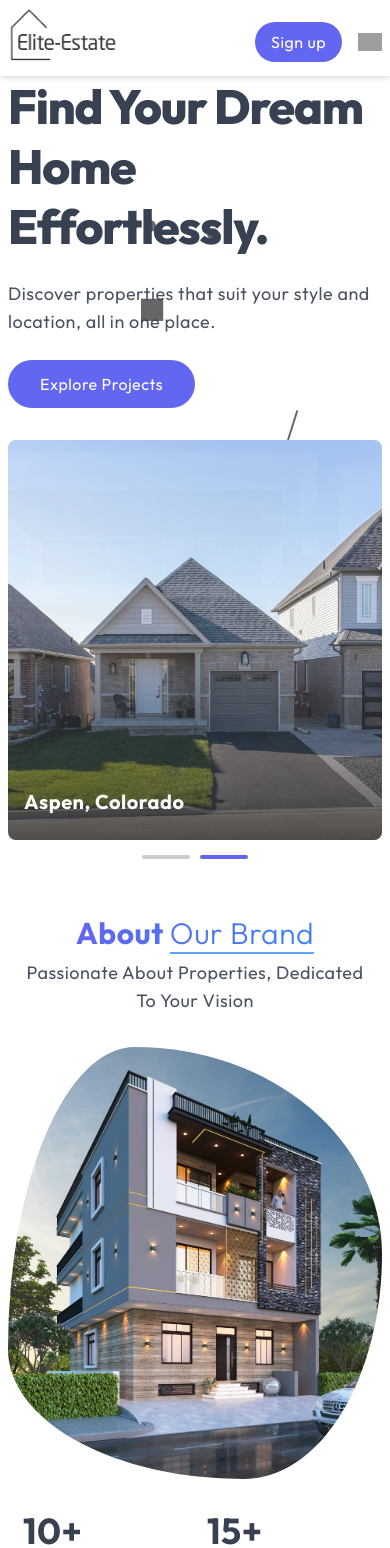
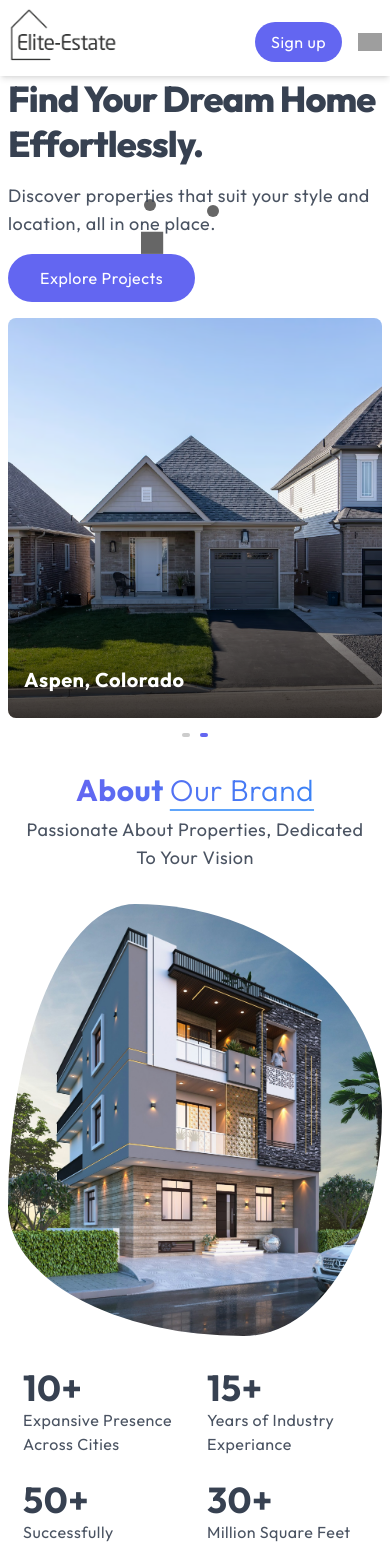
Before and after one commit to codebyfaisal/eliteestate, a React (Vite) app: page / in a window 390 px wide. Shown: the top 1548 px of the page. Built offline with nearby package versions, Linux system fonts and the light colour scheme; grey boxes are pictures that could not be loaded.

Commit message:
correct the overfllow-x bug

```diff
--- a/src/App.jsx
+++ b/src/App.jsx
@@ -1,3 +1,4 @@
+import { useEffect } from "react";
 import {
   Header,
   Hero,
@@ -11,14 +12,17 @@ import {
 import { Toaster } from "react-hot-toast";
 
 function App() {
+  useEffect(() => {
+    window.scrollTo({ left: 0 });
+  }, []);
   return (
     <>
       <Toaster />
       <Header />
       <Hero />
 
-      <div id="about" className="py-8 md:p-0"></div>
-      <main className="px-2 md:px-10 lg:px-20 relative space-y-20">
+      <div className="sm:py-4 md:py-0"></div>
+      <main className="px-2 md:px-10 lg:px-20 relative space-y-20 mt-8 sm:mt-0">
         <About />
         <Projects />
         <Video />
--- a/src/components/Hero.jsx
+++ b/src/components/Hero.jsx
@@ -19,7 +19,7 @@ const Hero = () => {
 
   return (
     <section
-      className="w-full h-[90vh] px-2 md:px-10 lg:px-20 relative hero"
+      className="w-full sm:h-[90vh] px-2 md:px-10 lg:px-20 relative hero"
       id="home"
     >
       <div className="canvas absolute top-0 left-0 size-full z-[-1000]">
@@ -112,16 +112,16 @@ const Hero = () => {
         />
       </div>
 
-      <div className="grid grid-cols-1 md:grid-cols-2 gap-8 h-full z-[1000] items-center">
+      <div className="sm:grid sm:grid-cols-1 md:grid-cols-2 sm:gap-8 h-full z-[1000] items-center space-y-4 sm:space-y-0">
         {/* Text Section */}
         <motion.div
           initial={{ opacity: 0, x: -100 }}
           transition={{ duration: 1.5 }}
           whileInView={{ opacity: 1, x: 0 }}
           viewport={{ once: true }}
-          className="space-y-6"
+          className="space-y-4"
         >
-          <h1 className="text-5xl md:text-7xl font-extrabold leading-tight tracking-tight text-gray-700 capitalize">
+          <h1 className="text-4xl sm:text-5xl md:text-7xl font-extrabold leading-tight tracking-tight text-gray-700 capitalize">
             Find your dream home effortlessly.
           </h1>
           <p className="text-lg md:text-xl text-gray-700 opacity-90">
@@ -166,6 +166,7 @@ const Hero = () => {
               </div>
             ))}
           </Slider>
+        <div id="about"></div>
         </motion.div>
       </div>
     </section>
--- a/src/index.css
+++ b/src/index.css
@@ -12,10 +12,6 @@
 body {
   overflow-x: hidden;
   letter-spacing: 0.5px;
-}
-
-.hero .slick-slider .slick-slide {
-  transition: all 4s ease-out !important;
 }
 
 .slick-arrow {
@@ -48,10 +44,16 @@ body {
 }
 
 .slick-dots li {
-  width: 3rem !important;
+  width: 0.5rem !important;
   height: 0.3rem !important;
   background-color: #ccc;
   border-radius: 1rem;
+}
+
+@media Screen and (width > 500px){
+  .slick-dots li {
+    width: 2.5rem !important;
+  }
 }
 
 .slick-dots li button::before {
@@ -60,8 +62,6 @@ body {
   color: transparent !important;
 }
 .slick-dots li.slick-active {
-  width: 4rem;
-  height: 0.2rem;
   background-color: #6366f1;
 }
 
```
